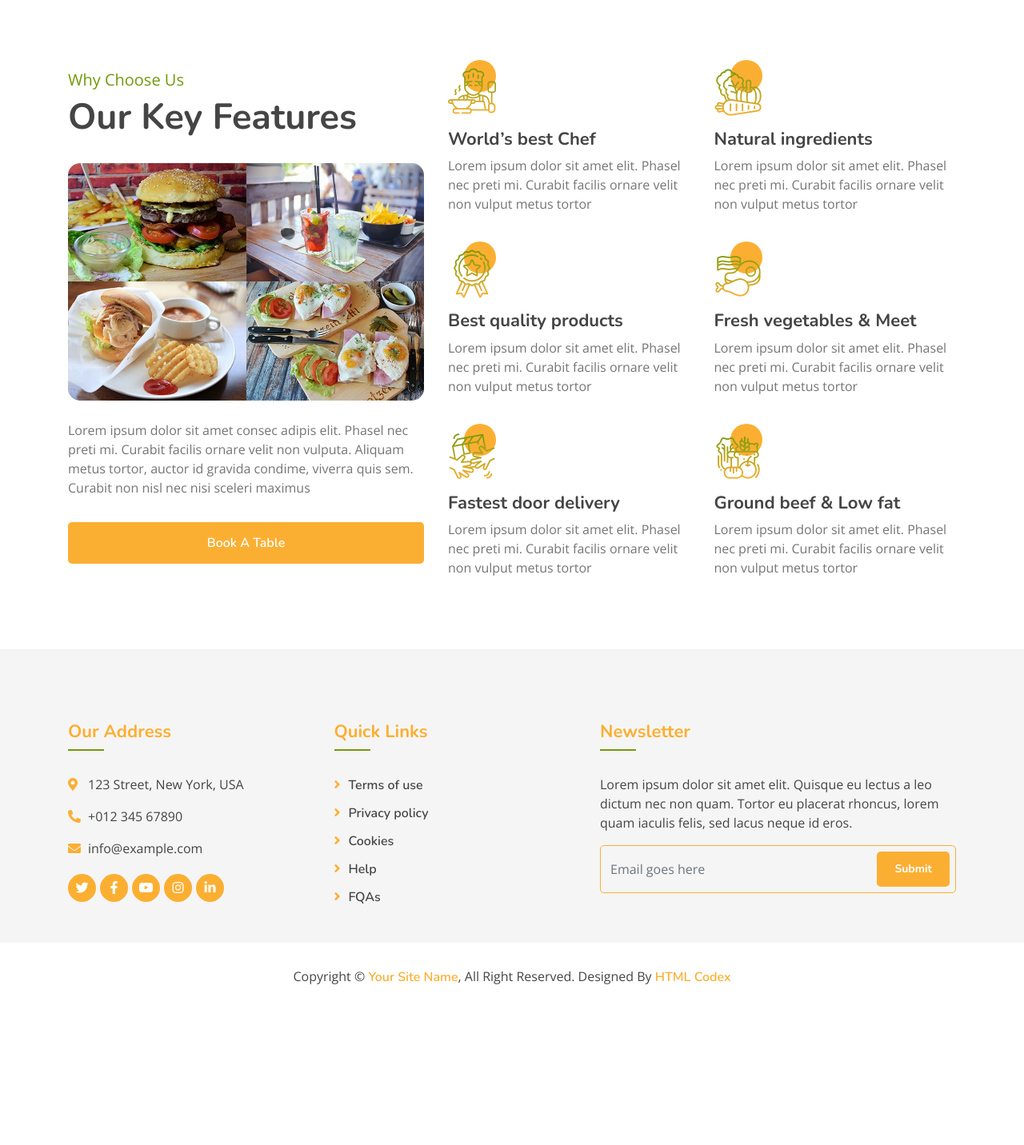
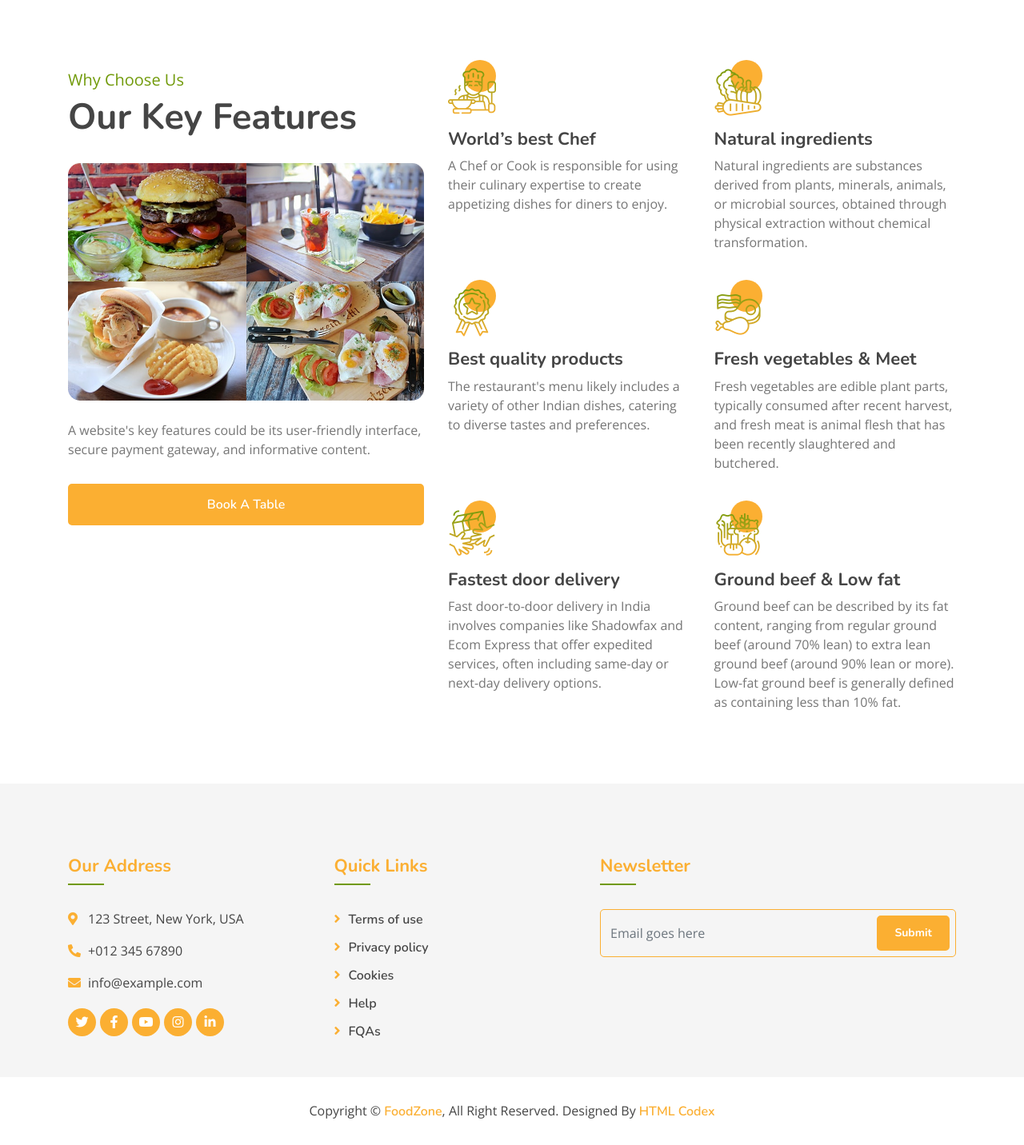
Before and after one commit to nidhitechno/foodzone, a Django app: page /feature/ in a window 1280 px wide. Shown: the part 355-1787 px from the top of the page at 80% size. Before the commit the page ends 1586 px from the top, so only its background shows below. Run offline with Django 5.2, Linux system fonts and the light colour scheme; some libraries are stand-ins or nearby versions.

Commit message:
updatefoodzone

```diff
--- a/myapp/views.py
+++ b/myapp/views.py
@@ -147,11 +147,21 @@ def dashboard(request):
         contact = request.POST.get('contact_number')
         add = request.POST.get('address')
 
+        # profile = request.user
+        # profile.user.first_name = name
+        # profile.user.save()
+        # profile.contact_number = contact
+        # profile.address = add
 
-        profile.user.first_name = name
-        profile.user.save()
+
+        user = request.user
+        user.first_name = name
+        user.save()
+
+        profile = user.profile
         profile.contact_number = contact
         profile.address = add
+        profile.save()
 
 
         if "profile_pic" in request.FILES:
--- a/static/css/style.css
+++ b/static/css/style.css
@@ -246,6 +246,7 @@ a:focus {
     text-align: right;
     overflow: hidden;
     background-image: url(/static/img/carousel-1.jpg);
+    background-size: cover;
 }
 
 .carousel .carousel-img::after {
--- a/template/base.html
+++ b/template/base.html
@@ -117,7 +117,7 @@
             </div>
             <div class="copyright">
                 <div class="container">
-                    <p>Copyright &copy; <a href="#">Your Site Name</a>, All Right Reserved.</p>
+                    <p>Copyright &copy; <a href="#">FoodZone</a>, All Right Reserved.</p>
                     <p>Designed By <a href="https://htmlcodex.com">HTML Codex</a></p>
                 </div>
             </div>
--- a/template/blog.html
+++ b/template/blog.html
@@ -236,7 +236,7 @@
             </div>
             <div class="copyright">
                 <div class="container">
-                    <p>Copyright &copy; <a href="#">Your Site Name</a>, All Right Reserved.</p>
+                    <p>Copyright &copy; <a href="#">FoodZone</a>, All Right Reserved.</p>
                     <p>Designed By <a href="https://htmlcodex.com">HTML Codex</a></p>
                 </div>
             </div>
--- a/template/contact.html
+++ b/template/contact.html
@@ -207,7 +207,7 @@
             </div>
             <div class="copyright">
                 <div class="container">
-                    <p>Copyright &copy; <a href="#">Your Site Name</a>, All Right Reserved.</p>
+                    <p>Copyright &copy; <a href="#">Foodzone</a>, All Right Reserved.</p>
                     <p>Designed By <a href="https://htmlcodex.com">HTML Codex</a></p>
                 </div>
             </div>
--- a/template/feature.html
+++ b/template/feature.html
@@ -96,9 +96,9 @@
                                 </div>
                             </div>
                             <p>
-                                Lorem ipsum dolor sit amet consec adipis elit. Phasel nec preti mi. Curabit facilis ornare velit non vulputa. Aliquam metus tortor, auctor id gravida condime, viverra quis sem. Curabit non nisl nec nisi sceleri maximus
+                                A website's key features could be its user-friendly interface, secure payment gateway, and informative content.
                             </p>
-                            <a class="btn custom-btn" href="">Book A Table</a>
+                            <a class="btn custom-btn" href="http://127.0.0.1:8000/">Book A Table</a>
                         </div>
                     </div>
                     <div class="col-lg-7">
@@ -108,7 +108,7 @@
                                     <i class="flaticon-cooking"></i>
                                     <h3>World’s best Chef</h3>
                                     <p>
-                                        Lorem ipsum dolor sit amet elit. Phasel nec preti mi. Curabit facilis ornare velit non vulput metus tortor
+                                        A Chef or Cook is responsible for using their culinary expertise to create appetizing dishes for diners to enjoy.
                                     </p>
                                 </div>
                             </div>
@@ -117,7 +117,7 @@
                                     <i class="flaticon-vegetable"></i>
                                     <h3>Natural ingredients</h3>
                                     <p>
-                                        Lorem ipsum dolor sit amet elit. Phasel nec preti mi. Curabit facilis ornare velit non vulput metus tortor
+                                        Natural ingredients are substances derived from plants, minerals, animals, or microbial sources, obtained through physical extraction without chemical transformation.
                                     </p>
                                 </div>
                             </div>
@@ -128,7 +128,7 @@
                                     <i class="flaticon-medal"></i>
                                     <h3>Best quality products</h3>
                                     <p>
-                                        Lorem ipsum dolor sit amet elit. Phasel nec preti mi. Curabit facilis ornare velit non vulput metus tortor
+                                        The restaurant's menu likely includes a variety of other Indian dishes, catering to diverse tastes and preferences.
                                     </p>
                                 </div>
                             </div>
@@ -137,7 +137,7 @@
                                     <i class="flaticon-meat"></i>
                                     <h3>Fresh vegetables & Meet</h3>
                                     <p>
-                                        Lorem ipsum dolor sit amet elit. Phasel nec preti mi. Curabit facilis ornare velit non vulput metus tortor
+                                        Fresh vegetables are edible plant parts, typically consumed after recent harvest, and fresh meat is animal flesh that has been recently slaughtered and butchered.
                                     </p>
                                 </div>
                             </div>
@@ -148,7 +148,7 @@
                                     <i class="flaticon-courier"></i>
                                     <h3>Fastest door delivery</h3>
                                     <p>
-                                        Lorem ipsum dolor sit amet elit. Phasel nec preti mi. Curabit facilis ornare velit non vulput metus tortor
+                                        Fast door-to-door delivery in India involves companies like Shadowfax and Ecom Express that offer expedited services, often including same-day or next-day delivery options.
                                     </p>
                                 </div>
                             </div>
@@ -157,7 +157,7 @@
                                     <i class="flaticon-fruits-and-vegetables"></i>
                                     <h3>Ground beef & Low fat</h3>
                                     <p>
-                                        Lorem ipsum dolor sit amet elit. Phasel nec preti mi. Curabit facilis ornare velit non vulput metus tortor
+                                        Ground beef can be described by its fat content, ranging from regular ground beef (around 70% lean) to extra lean ground beef (around 90% lean or more). Low-fat ground beef is generally defined as containing less than 10% fat.
                                     </p>
                                 </div>
                             </div>
@@ -206,7 +206,7 @@
                         <div class="footer-newsletter">
                             <h2>Newsletter</h2>
                             <p>
-                                Lorem ipsum dolor sit amet elit. Quisque eu lectus a leo dictum nec non quam. Tortor eu placerat rhoncus, lorem quam iaculis felis, sed lacus neque id eros.
+
                             </p>
                             <div class="form">
                                 <input class="form-control" placeholder="Email goes here">
@@ -218,7 +218,7 @@
             </div>
             <div class="copyright">
                 <div class="container">
-                    <p>Copyright &copy; <a href="#">Your Site Name</a>, All Right Reserved.</p>
+                    <p>Copyright &copy; <a href="#">FoodZone</a>, All Right Reserved.</p>
                     <p>Designed By <a href="https://htmlcodex.com">HTML Codex</a></p>
                 </div>
             </div>
--- a/template/menu.html
+++ b/template/menu.html
@@ -340,7 +340,7 @@
             </div>
             <div class="copyright">
                 <div class="container">
-                    <p>Copyright &copy; <a href="#">Your Site Name</a>, All Right Reserved.</p>
+                    <p>Copyright &copy; <a href="#">foodzone</a>, All Right Reserved.</p>
                     <p>Designed By <a href="https://htmlcodex.com">HTML Codex</a></p>
                 </div>
             </div>
--- a/template/single.html
+++ b/template/single.html
@@ -655,7 +655,7 @@
             </div>
             <div class="copyright">
                 <div class="container">
-                    <p>Copyright &copy; <a href="#">Your Site Name</a>, All Right Reserved.</p>
+                    <p>Copyright &copy; <a href="#">FoodZone</a>, All Right Reserved.</p>
                     <p>Designed By <a href="https://htmlcodex.com">HTML Codex</a></p>
                 </div>
             </div>
--- a/template/team.html
+++ b/template/team.html
@@ -198,7 +198,7 @@
             </div>
             <div class="copyright">
                 <div class="container">
-                    <p>Copyright &copy; <a href="#">Your Site Name</a>, All Right Reserved.</p>
+                    <p>Copyright &copy; <a href="#">FoodZone</a>, All Right Reserved.</p>
                     <p>Designed By <a href="https://htmlcodex.com">HTML Codex</a></p>
                 </div>
             </div>
```
Also changed, not shown: myapp/admin.py (+7 -1 lines), myapp/models.py (+15 -0 lines), template/about.html (+11 -7 lines), template/booking.html (+6 -3 lines), template/index.html (+21 -19 lines), db.sqlite3, media/profile_pics/about_rXmg39k.jpg (added), myapp/migrations/0009_tablebooking.py (added), static/img/down.svg (added).
